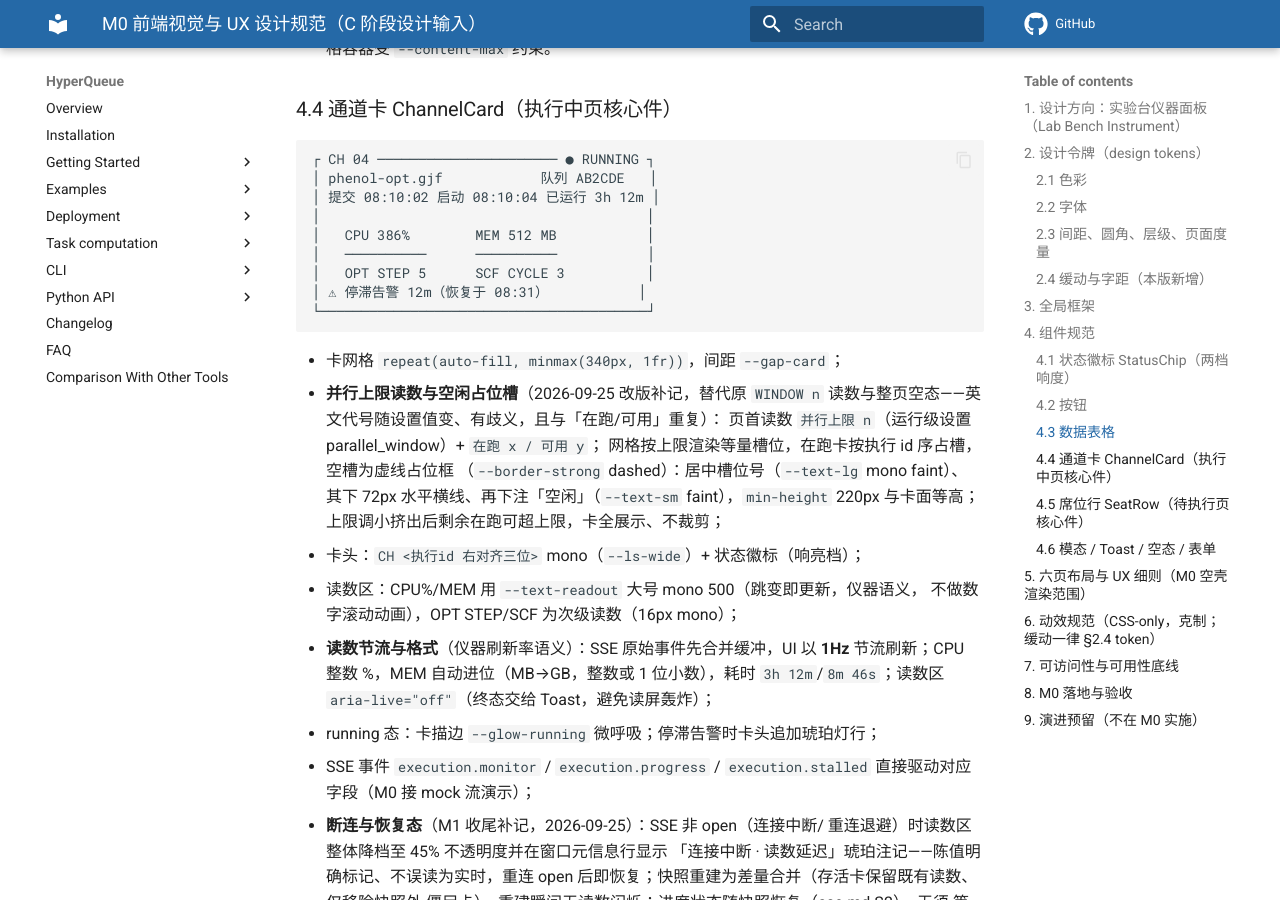
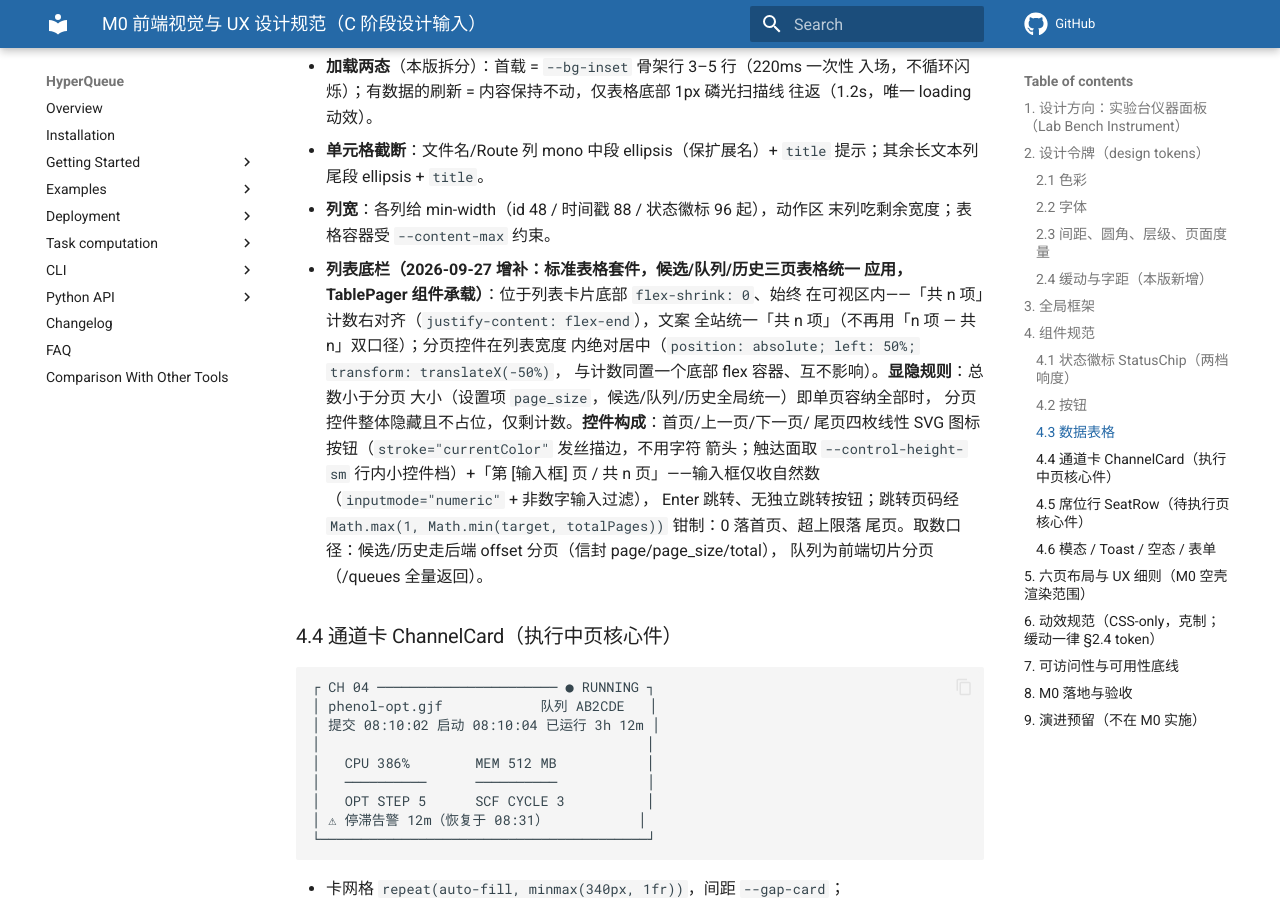
Before and after one commit to baizhancaiji/gauforge, an MkDocs documentation site: the page built from docs/plans/m0-frontend-design.md, in a window 1280 px wide and 900 px high, scrolled down 9247 px. Built offline with MkDocs 1.6.1 and Material for MkDocs 9.7.7, drawn with Linux system fonts in a browser that asks for light colours; comment, search, counter and statistics services are not loaded; the version menu is left out; some of the changed text lies outside the part shown.

Commit message:
docs: 回填视口固定布局纪律与标准表格底部套件规格
- 设计文档 §3 增补视口与滚动纪律：框架锁定 100vh、body 无全局滚动条、侧栏 HQ 状态行常驻底部、列表容器局部滚动、退场视图绝对定位离场
- 设计文档 §4.3 增补标准表格底部套件：「共 n 项」右对齐统一口径、分页控件绝对居中与显隐规则、SVG 线性图标、页码输入框自然数过滤与边界钳制，候选/队列/历史三页统一应用
- roadmap §2.5 分页大小标注候选/队列/历史三页列表全局统一（人为验收修正指定，修复前先行回填）

````diff
--- a/docs/plans/m0-frontend-design.md
+++ b/docs/plans/m0-frontend-design.md
@@ -292,6 +292,15 @@
 └──────────┴──────────────────────────────────────────────┘
 ```
 
+- **视口与滚动纪律（2026-09-27 增补：候选列表过长撑破面板、HQ 状态滚出
+  窗口的人为验收修正）**：应用框架整体高度锁定 `100vh`（`.app-frame`
+  overflow hidden），**body 永不出现全局滚动条**；顶栏与侧栏 HQ 状态行
+  `flex-shrink: 0` 常驻窗口——HQ 状态行固定于侧栏底部，不随内容滚出；
+  主内容区自适应剩余高度，各页视图根为 flex 列容器（`min-height: 0` 防
+  内容撑破父容器），超出空间只在**列表容器内部**出独立滚动条（表格滚动
+  包裹层 `flex: 1; overflow-y: auto; min-height: 0`，粘性表头贴滚动容器
+  顶）——「局部滚动，整体不动」。视图切换的退场视图以绝对定位离场，
+  避免交叉淡入淡出同帧双视图挤压高度。
 - **侧栏**（固定 216px，深 `--bg-base`，右发丝线）：
   - 字标区：`g16web` mono 600 + 磷光青 8px 方块（电源灯，服务在线时常亮、
     断线变 `--danger` 并闪烁——接 SSE 连接态）；
@@ -373,6 +382,21 @@
   提示；其余长文本列尾段 ellipsis + `title`。
 - **列宽**：各列给 min-width（id 48 / 时间戳 88 / 状态徽标 96 起），动作区
   末列吃剩余宽度；表格容器受 `--content-max` 约束。
+- **列表底栏（2026-09-27 增补：标准表格套件，候选/队列/历史三页表格统一
+  应用，TablePager 组件承载）**：位于列表卡片底部 `flex-shrink: 0`、始终
+  在可视区内——「共 n 项」计数右对齐（`justify-content: flex-end`），文案
+  全站统一「共 n 项」（不再用「n 项 — 共 n」双口径）；分页控件在列表宽度
+  内绝对居中（`position: absolute; left: 50%; transform: translateX(-50%)`，
+  与计数同置一个底部 flex 容器、互不影响）。**显隐规则**：总数小于分页
+  大小（设置项 `page_size`，候选/队列/历史全局统一）即单页容纳全部时，
+  分页控件整体隐藏且不占位，仅剩计数。**控件构成**：首页/上一页/下一页/
+  尾页四枚线性 SVG 图标按钮（`stroke="currentColor"` 发丝描边，不用字符
+  箭头；触达面取 `--control-height-sm` 行内小控件档）+「第 [输入框] 页 /
+  共 n 页」——输入框仅收自然数（`inputmode="numeric"` + 非数字输入过滤），
+  Enter 跳转、无独立跳转按钮；跳转页码经
+  `Math.max(1, Math.min(target, totalPages))` 钳制：0 落首页、超上限落
+  尾页。取数口径：候选/历史走后端 offset 分页（信封 page/page_size/total），
+  队列为前端切片分页（/queues 全量返回）。
 
 ### 4.4 通道卡 ChannelCard（执行中页核心件）
 
````
Also changed, not shown: docs/specs/roadmap.md (+2 -1 lines).
